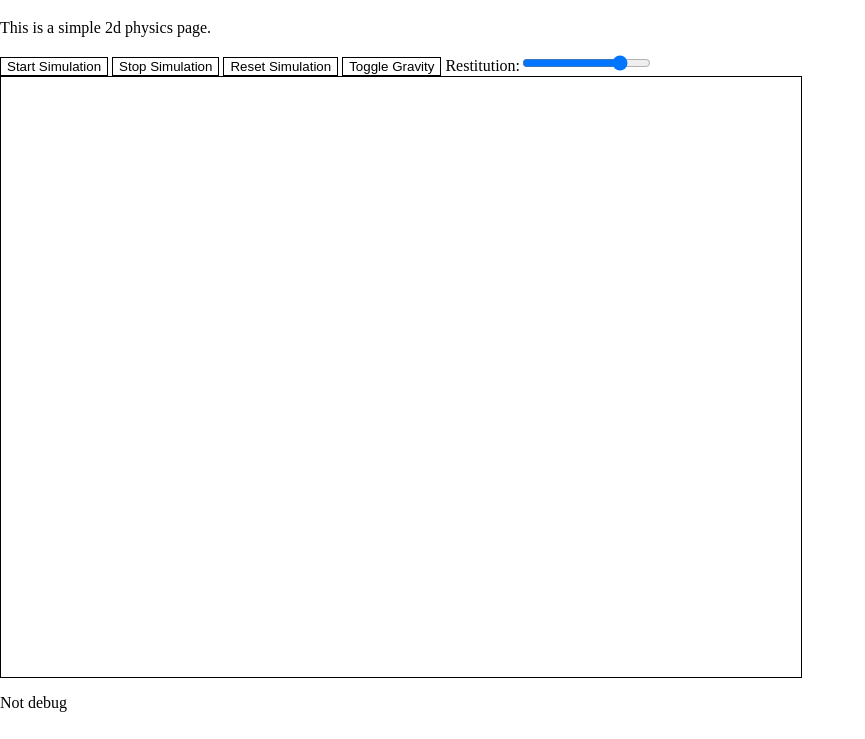
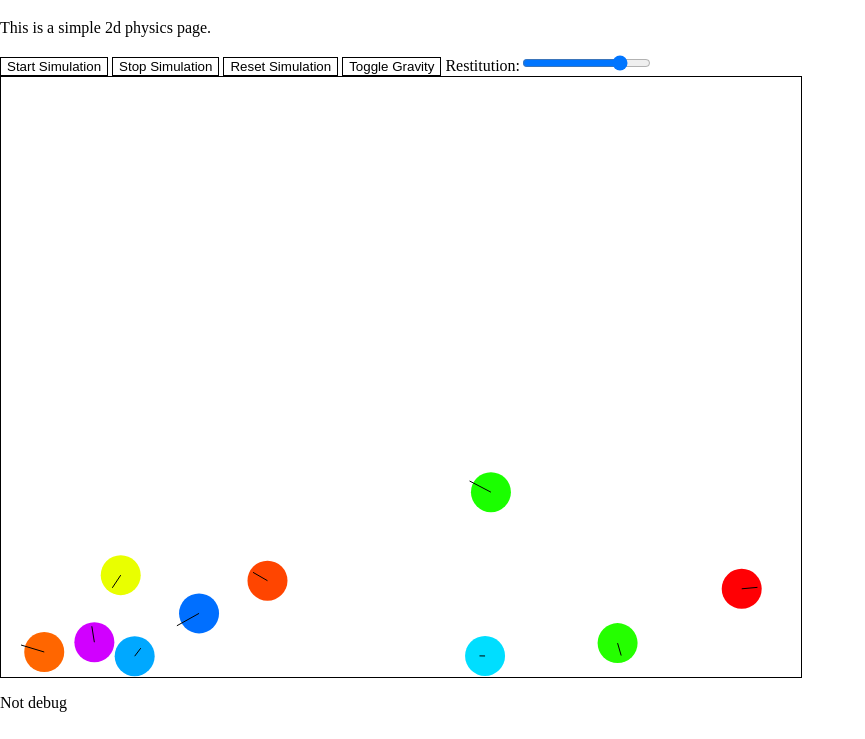
Before and after one commit to theevilsnips/theevilsnips.github.io, a website built with Vite: page html/simulations/2d.html in a window 1280 px wide. Shown: the part 61-800 px from the top of the page, without its empty margins (0-865 px from the left). Built offline with nearby package versions, Linux system fonts and the light colour scheme.

Commit message:
thank u clanker claude

```diff
--- a/html/simulations/2d.html
+++ b/html/simulations/2d.html
@@ -14,7 +14,7 @@
     <button id="stopButton" class="small_button">Stop Simulation</button>
     <button id="resetButton" class="small_button">Reset Simulation</button>
     <button id="gravityToggleButton" class="small_button">Toggle Gravity</button>
-    Restitution:<input type="range" id="restitutionSlider" min="0" max="1" step="0.01" value="0.8"></input>
+    Restitution:<input type="range" id="restitutionSlider" min="0" max="1" step="0.01" value="0.8">
     <canvas id="canvas" width="800" height="600"></canvas>
     <p id="debug">Not debug</p>
     <script type="module" src="kine_balls.js"></script>
--- a/html/simulations/kine_balls.js
+++ b/html/simulations/kine_balls.js
@@ -2,15 +2,15 @@
 
 const canvas = document.getElementById('canvas');
 const ctx = canvas.getContext('2d');
+
 class Vector2D {
-  constructor(x=0, y=0) {
+  constructor(x = 0, y = 0) {
     this.x = x;
     this.y = y;
   }
   length() {
     return Math.sqrt(this.x * this.x + this.y * this.y);
   }
-
   unit_vector() {
     const len = this.length();
     if (len > 0) {
@@ -21,7 +21,6 @@ class Vector2D {
   add(vector) {
     return new Vector2D(this.x + vector.x, this.y + vector.y);
   }
-
   multiply(scalar) {
     return new Vector2D(this.x * scalar, this.y * scalar);
   }
@@ -36,13 +35,20 @@ class Vector2D {
     return new Vector2D(this.x, this.y);
   }
 }
+
+const gravity = 0.1;            // Gravity acceleration (per frame)
+let restitution = 0.8;          // Coefficient of restitution
+let gravity_enabled = true;
+let collisions_enabled = true;
+let balls = [];
+
 class Ball {
-  constructor(x, y, radius, color, vel=new Vector2D(), mass=1) {
+  constructor(x, y, radius, color, vel = new Vector2D(), mass = 1) {
     this.pos = new Vector2D(x, y);
     this.radius = radius;
     this.color = color;
     this.mass = mass;
-    this.vel = vel
+    this.vel = vel;
   }
 
   draw() {
@@ -51,119 +57,151 @@ class Ball {
     ctx.fillStyle = this.color;
     ctx.fill();
     ctx.closePath();
-    //console.log("Draw")
   }
-  draw_debug(){
+
+  draw_debug() {
     ctx.beginPath();
-    ctx.moveTo(this.pos.x,this.pos.y);
-    ctx.lineTo(this.pos.x+10*this.vel.x,this.pos.y+10*this.vel.y);
+    ctx.moveTo(this.pos.x, this.pos.y);
+    ctx.lineTo(this.pos.x + 10 * this.vel.x, this.pos.y + 10 * this.vel.y);
     ctx.stroke();
     ctx.closePath();
-    return;
   }
-  handle_collision(other, restitution) {
 
-    if (!collisions_enabled) return; // Skip collision handling if disabled
-    //if (this.vel.dot_product(other.pos.add(this.pos.multiply(-1)).unit_vector()) < 0) return; // Skip if moving away
-    const normal=other.pos.add(this.pos.multiply(-1));
-
-    const normal_length = normal.length();
-    if (normal_length > this.radius + other.radius) {return;}; // No collision
-    let v_1=this.vel;
-    let v_2=other.vel;
-    const m_1=this.mass;
-    const m_2=other.mass;
-
-    const u_normal=normal.unit_vector();
-    const u_tangential=new Vector2D(-u_normal.y,u_normal.x);
-    const v1n=u_normal.dot_product(v_1);
-    const v2n=u_normal.dot_product(v_2);
-    const v1t=u_tangential.dot_product(v_1);
-    const v2t=u_tangential.dot_product(v_2);
-    const v1np=u_normal.multiply((v1n*(m_1-m_2)+2*m_2*v2n)/(m_1+m_2));
-    const v2np=u_normal.multiply((v2n*(m_2-m_1)+2*m_1*v1n)/(m_2+m_1));
-    const correction=(this.radius+other.radius-normal_length)/2;
-    this.pos=this.pos.add(normal.multiply(-correction));
-    other.pos=other.pos.add(normal.multiply(correction));
-    this.vel = v1np.add(v1t);
-    other.vel = v2np.add(v2t);
-    console.log("Collision")
-
-  }
-  update() {
-
+  // Integrate only. Collisions are handled separately, once per pair.
+  move() {
     if (gravity_enabled) {
-      this.vel = this.vel.add(new Vector2D(0, gravity)); // Apply gravity to velocity
+      this.vel = this.vel.add(new Vector2D(0, gravity));
     }
     this.pos = this.pos.add(this.vel);
+  }
 
-    // Bounce off the walls
-    if (this.pos.x + this.radius > canvas.width || this.pos.x - this.radius < 0) {
-      this.vel = new Vector2D(-this.vel.x, this.vel.y);
+  // Clamp position back inside the canvas and reflect velocity only if it
+  // is heading into the wall (prevents getting stuck / flip-flopping).
+  handle_walls() {
+    const r = this.radius;
+    if (this.pos.x - r < 0) {
+      this.pos.x = r;
+      if (this.vel.x < 0) this.vel.x *= -restitution;
+    } else if (this.pos.x + r > canvas.width) {
+      this.pos.x = canvas.width - r;
+      if (this.vel.x > 0) this.vel.x *= -restitution;
     }
-    if (this.pos.y + this.radius > canvas.height || this.pos.y - this.radius < 0) {
-      this.vel = new Vector2D(this.vel.x, -this.vel.y);
-    }
-    for (const ball of balls) {
-      if (ball !== this) {
-        this.handle_collision(ball, restitution);
-
-      }
+    if (this.pos.y - r < 0) {
+      this.pos.y = r;
+      if (this.vel.y < 0) this.vel.y *= -restitution;
+    } else if (this.pos.y + r > canvas.height) {
+      this.pos.y = canvas.height - r;
+      if (this.vel.y > 0) this.vel.y *= -restitution;
     }
   }
 }
-const gravity = 0.1; // Gravity acceleration
-let restitution = 0.8; // Coefficient of restitution for collisions
-let gravity_enabled = true; // Flag to toggle gravity
-let collisions_enabled = true; // Flag to toggle collisions
+
+function resolve_collision(a, b) {
+  const delta = b.pos.add(a.pos.multiply(-1));
+  const dist = delta.length();
+  const min_dist = a.radius + b.radius;
+  if (dist >= min_dist) return; // No overlap
+
+  const n = delta.unit_vector();                 // collision normal (a -> b)
+  const t = new Vector2D(-n.y, n.x);             // tangent
+  const m1 = a.mass, m2 = b.mass;
+  const total = m1 + m2;
+
+  // Push the balls apart along the UNIT normal, weighted by mass
+  const overlap = min_dist - dist;
+  a.pos = a.pos.add(n.multiply(-overlap * m2 / total));
+  b.pos = b.pos.add(n.multiply(overlap * m1 / total));
+
+  const v1n = n.dot_product(a.vel);
+  const v2n = n.dot_product(b.vel);
+  if (v1n - v2n <= 0) return; // Already separating: don't touch velocities
+
+  const v1t = t.dot_product(a.vel);
+  const v2t = t.dot_product(b.vel);
+
+  // 1D collision along the normal with coefficient of restitution
+  const v1n_new = (m1 * v1n + m2 * v2n + m2 * restitution * (v2n - v1n)) / total;
+  const v2n_new = (m1 * v1n + m2 * v2n + m1 * restitution * (v1n - v2n)) / total;
+
+  // Tangential components are unchanged (frictionless); scalars must be
+  // multiplied by the tangent vector before adding.
+  a.vel = n.multiply(v1n_new).add(t.multiply(v1t));
+  b.vel = n.multiply(v2n_new).add(t.multiply(v2t));
+}
+
 function init() {
-  const balls = [];
+  balls = [];
+  const radius = 20;
   for (let i = 0; i < 10; i++) {
-    const radius = 20;
-    const x = Math.random() * (canvas.width - radius * 2) + radius;
-    const y = Math.random() * (canvas.height - radius * 2) + radius;
+    // Try to spawn without overlapping existing balls
+    let x, y, ok;
+    for (let attempt = 0; attempt < 100; attempt++) {
+      x = Math.random() * (canvas.width - radius * 2) + radius;
+      y = Math.random() * (canvas.height - radius * 2) + radius;
+      ok = balls.every(b => Math.hypot(b.pos.x - x, b.pos.y - y) >= b.radius + radius);
+      if (ok) break;
+    }
     const color = `hsl(${Math.random() * 360}, 100%, 50%)`;
-    const velocity=new Vector2D(4*(2*Math.random()-1),4*(2*Math.random()-1));
+    const velocity = new Vector2D(4 * (2 * Math.random() - 1), 4 * (2 * Math.random() - 1));
     balls.push(new Ball(x, y, radius, color, velocity));
   }
-}; init();
-function animate() {
-  if (isRunning) {
-  requestAnimationFrame(animate);
-    ctx.clearRect(0, 0, canvas.width, canvas.height);
+}
 
+function render() {
+  ctx.clearRect(0, 0, canvas.width, canvas.height);
   for (const ball of balls) {
-    ball.update();
-
     ball.draw();
     ball.draw_debug();
   }
+}
 
+function step() {
+  for (const ball of balls) ball.move();
+  for (const ball of balls) ball.handle_walls();
+
+  if (collisions_enabled) {
+    for (let i = 0; i < balls.length; i++) {
+      for (let j = i + 1; j < balls.length; j++) {
+        resolve_collision(balls[i], balls[j]);
+      }
+    }
+    // Collision push-out may have shoved a ball into a wall
+    for (const ball of balls) ball.handle_walls();
+  }
 }
+
+let animationId = null;
+
+function animate() {
+  animationId = requestAnimationFrame(animate);
+  step();
+  render();
 }
-let isRunning = true;
-animate();
 
-document.getElementById('startButton').addEventListener('click', () => {
-  if (!isRunning) {
-    isRunning = true;
-    requestAnimationFrame(animate);
+function start() {
+  if (animationId === null) animationId = requestAnimationFrame(animate);
+}
+
+function stop() {
+  if (animationId !== null) {
+    cancelAnimationFrame(animationId);
+    animationId = null;
   }
-});
+}
 
-document.getElementById('stopButton').addEventListener('click', () => {
-  isRunning = false;
-  cancelAnimationFrame(animate);
-});
+init();
+start();
 
+document.getElementById('startButton').addEventListener('click', start);
+document.getElementById('stopButton').addEventListener('click', stop);
 document.getElementById('resetButton').addEventListener('click', () => {
-  balls.length = 0; // Clear the balls array
   init();
+  render(); // so reset is visible even while stopped
 });
 document.getElementById('gravityToggleButton').addEventListener('click', () => {
-  gravity_enabled = !gravity_enabled; // Toggle gravity on/off
+  gravity_enabled = !gravity_enabled;
 });
 document.getElementById('restitutionSlider').addEventListener('input', (event) => {
   restitution = parseFloat(event.target.value);
 });
-let debug_text=document.getElementById("debug");
+let debug_text = document.getElementById("debug");
```
